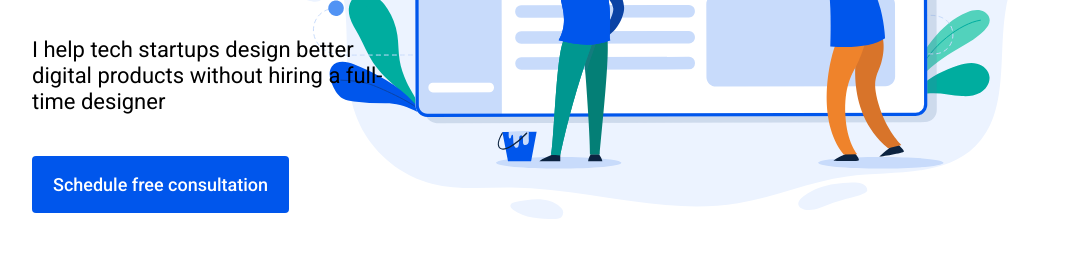
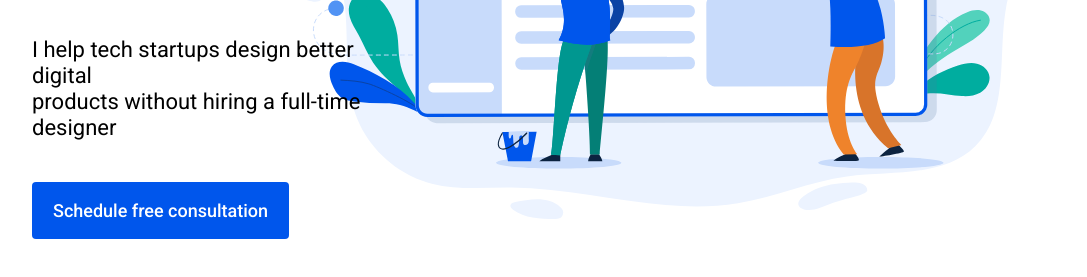
Before and after one commit to WebHeroSchool/newprojectA, a plain HTML site: page index.html in a window 1280 px wide. Shown: the part 755-1032 px from the top of the page, without its empty margins (96-1183 px from the left). Drawn offline with Linux system fonts and the light colour scheme.

Commit message:
основной блок

```diff
--- a/index.html
+++ b/index.html
@@ -27,7 +27,7 @@
       <h1 class="main__title">Building an App
         <span class="main__title-text_highlight"> Without Design Expertise?</span>
       </h1>
-      <p class="main__subtitle">I help tech startups design better digital products without hiring a full-time designer</p>
+      <p class="main__subtitle">I help tech startups design better digital <br/> products without hiring a full-time designer</p>
       <a class="main__button" href="#">Schedule free consultation</a>
     </section>
   </div>
```
